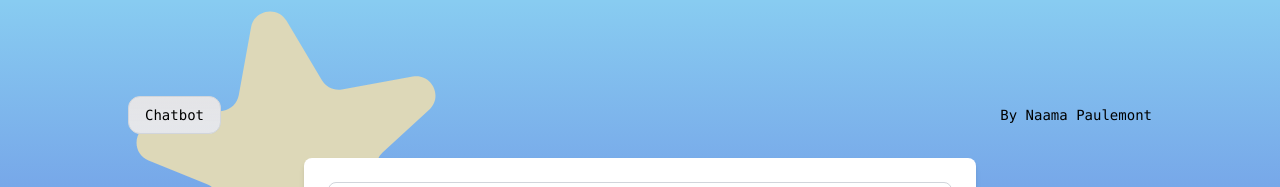
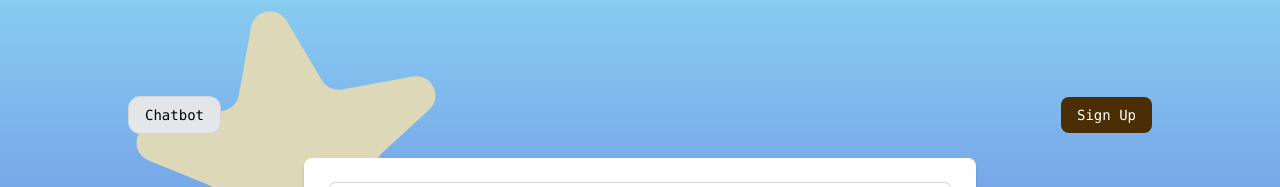
Before and after one commit to junaama/chatbot-th, a Next.js app: page / in a window 1280 px wide. Shown: the top 187 px of the page. Built offline with nearby package versions, Linux system fonts and the light colour scheme; no server answers.

Commit message:
add ui for user registration

```diff
--- a/app/page.tsx
+++ b/app/page.tsx
@@ -7,7 +7,7 @@
   const [inputMessage, setInputMessage] = useState('');
   const [context, setContext] = useState<number[]>([]);
   const [imageBase64, setImageBase64] = useState<string | null>(null);
-  const [user, setUser]= useState<{ username: string } | null>(null);
+  const [user, setUser] = useState<{ username: string } | null>(null);
   const [dropdownOpen, setDropdownOpen] = useState(false);
   const [isBotLoading, setIsBotLoading] = useState(false)
   const websocketRef = useRef<WebSocket | null>(null);
@@ -129,21 +129,56 @@
     }
   }
 
+  const handleSignUp = () => {
+    const username = prompt("Enter your username:");
+    if (username) {
+      setUser({ username });
+    }
+  }
+  const handleLogout = () => {
+    setUser(null);
+    setDropdownOpen(false);
+  };
+
   return (
     <main className="flex custom-stars-bg min-h-screen flex-col items-center justify-between p-24">
       <div className="z-10 w-full max-w-5xl flex items-center justify-between font-mono text-sm">
         <p className="flex-shrink-0 border-b border-gray-300 bg-gradient-to-b from-zinc-200 px-4 py-2 backdrop-blur-2xl dark:border-neutral-800 dark:from-inherit rounded-xl border bg-gray-200 dark:bg-zinc-800/30">
           Chatbot
         </p>
-        <div className="fixed bottom-0 left-0 flex h-48 w-full items-end justify-center bg-gradient-to-t from-white via-white dark:from-black dark:via-black lg:static lg:h-auto lg:w-auto lg:bg-none">
-          <a
-            className="pointer-events-none flex place-items-center gap-2 p-8 lg:pointer-events-auto lg:p-0"
-            href="https://vercel.com?utm_source=create-next-app&utm_medium=appdir-template&utm_campaign=create-next-app"
-            target="_blank"
-            rel="noopener noreferrer"
-          >
-            By Naama Paulemont
-          </a>
+        <div className="flex items-center">
+          {!user ? (
+            <button
+              className="px-4 py-2 bg-[#4C2E05] text-white rounded-lg hover:bg-blue-600 focus:outline-none focus:ring-2 focus:ring-blue-500 focus:ring-opacity-50"
+              onClick={handleSignUp}
+            >
+              Sign Up
+            </button>
+          ) : (
+            <div className="relative">
+              <button
+                className="flex items-center gap-2 p-2 rounded-lg hover:bg-gray-200 focus:outline-none"
+                onClick={() => setDropdownOpen(!dropdownOpen)}
+              >
+                {user.username}
+                <svg className="w-4 h-4" fill="none" stroke="currentColor" viewBox="0 0 24 24" xmlns="http://www.w3.org/2000/svg">
+                  <path strokeLinecap="round" strokeLinejoin="round" strokeWidth={2} d="M19 9l-7 7-7-7" />
+                </svg>
+              </button>
+              {dropdownOpen && (
+                <div className="absolute right-0 mt-2 w-48 bg-white rounded-md shadow-lg py-1">
+                  <a href="#" className="block px-4 py-2 text-sm text-gray-700 hover:bg-gray-100">Hide Chat History</a>
+                  <a href="#" className="block px-4 py-2 text-sm text-gray-700 hover:bg-gray-100">Use Dark Mode</a>
+                  <button
+                    onClick={handleLogout}
+                    className="block w-full text-left px-4 py-2 text-sm text-gray-700 hover:bg-gray-100"
+                  >
+                    Logout
+                  </button>
+                </div>
+              )}
+            </div>
+          )}
         </div>
       </div>
 
```
